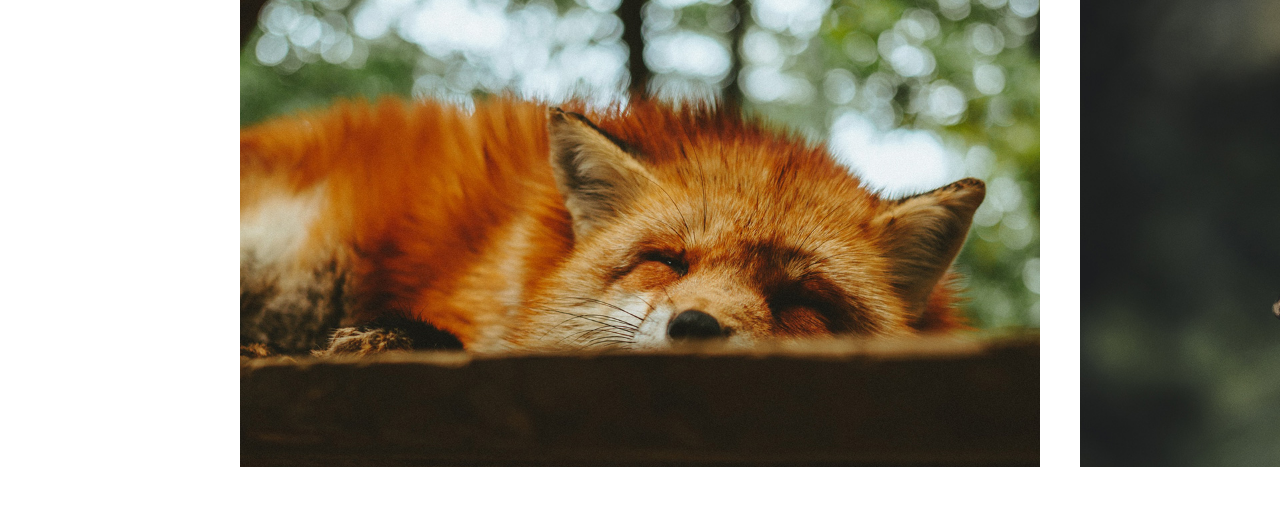
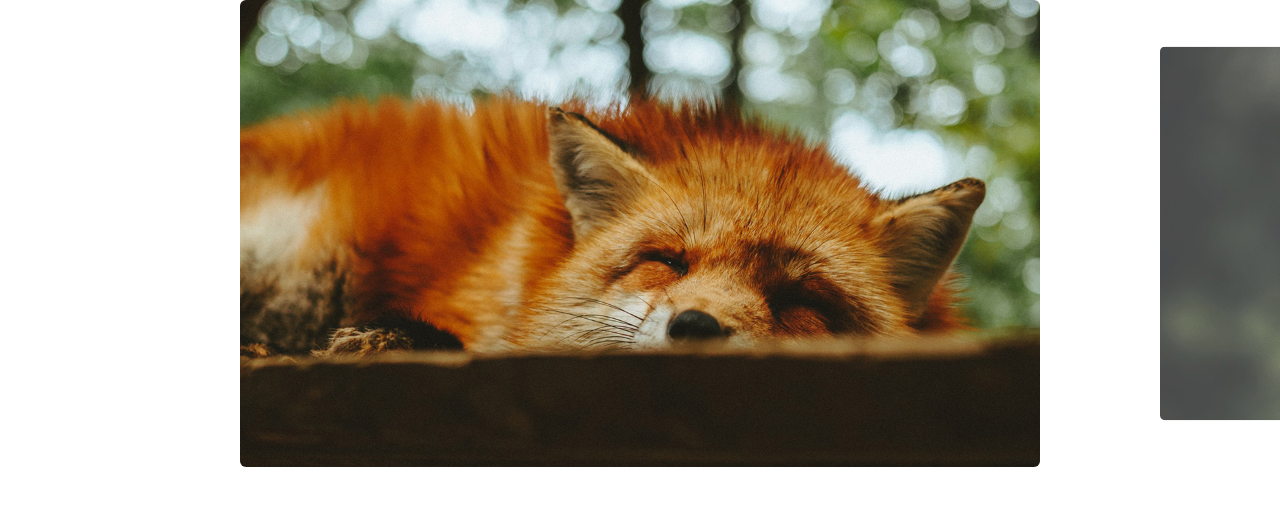
Before and after one commit to PedroXz14/slide, a plain HTML site: page index.html in a window 1280 px wide. Drawn offline with Linux system fonts and the light colour scheme.

Commit message:
Ajuste das configurações ao resize e classe ativa adicionada

```diff
--- a/css/style.css
+++ b/css/style.css
@@ -21,9 +21,23 @@ img {
   display: flex;
 }
 
+.slide:hover {
+  will-change: transform;
+}
+
 .slide li {
   max-width: 800px;
   width: 80vw;
   margin: 0 20px;
   flex-shrink: 0;
+  border-radius: 6px;
+  overflow: hidden;
+  opacity: 0.8;
+  transform: scale(0.8);
+  transition: 0.4s ease-out;
 }
+
+.slide li.active {
+  opacity: 1;
+  transform: scale(1);
+}
--- a/js/slide.js
+++ b/js/slide.js
@@ -1,3 +1,5 @@
+import debounce from "./debounce.js";
+
 export default class Slide {
   constructor(slide, wrapper) {
     this.slide = document.querySelector(slide);
@@ -42,6 +44,13 @@ export default class Slide {
     this.moveSlide(finalPosition);
   }
 
+  onResize() {
+    setTimeout(() => {
+      this.slidesConfig();
+      this.changeSlide(this.index.active);
+    }, 1000);
+  }
+
   onEnd(e) {
     const moveType = e.type === "mouseup" ? "mousemove" : "touchstart";
     this.wrapper.removeEventListener(moveType, this.onMove);
@@ -60,17 +69,25 @@ export default class Slide {
     }
   }
 
+  changeActiveClass() {
+    this.slideArray.forEach((item) => item.element.classList.remove("active"));
+    this.slideArray[this.index.active].element.classList.add("active");
+  }
+
+  changeSlide(index) {
+    const activeSlide = this.slideArray[index];
+    this.moveSlide(activeSlide.position);
+    this.slidesIndexNav(index);
+    this.distance.finalPosition = activeSlide.position;
+    this.changeActiveClass();
+  }
+
   addSlideEvents() {
     this.wrapper.addEventListener("mousedown", this.onStart);
     this.wrapper.addEventListener("touchstart", this.onStart);
     this.wrapper.addEventListener("mouseup", this.onEnd);
     this.wrapper.addEventListener("touchend", this.onEnd);
-  }
-
-  bindEvents() {
-    this.onStart = this.onStart.bind(this);
-    this.onMove = this.onMove.bind(this);
-    this.onEnd = this.onEnd.bind(this);
+    window.addEventListener("resize", this.onResize);
   }
 
   slidePosition(slide) {
@@ -94,19 +111,19 @@ export default class Slide {
     };
   }
 
-  changeSlide(index) {
-    const activeSlide = this.slideArray[index];
-    this.moveSlide(activeSlide.position);
-    this.slidesIndexNav(index);
-    this.distance.finalPosition = activeSlide.position;
-  }
-
   prevSlide() {
     if (this.index.prev !== undefined) this.changeSlide(this.index.prev);
   }
 
   nextSlide() {
     if (this.index.next !== undefined) this.changeSlide(this.index.next);
+  }
+
+  bindEvents() {
+    this.onStart = this.onStart.bind(this);
+    this.onMove = this.onMove.bind(this);
+    this.onEnd = this.onEnd.bind(this);
+    this.onResize = debounce(this.onResize.bind(this), 200);
   }
 
   init() {
```
